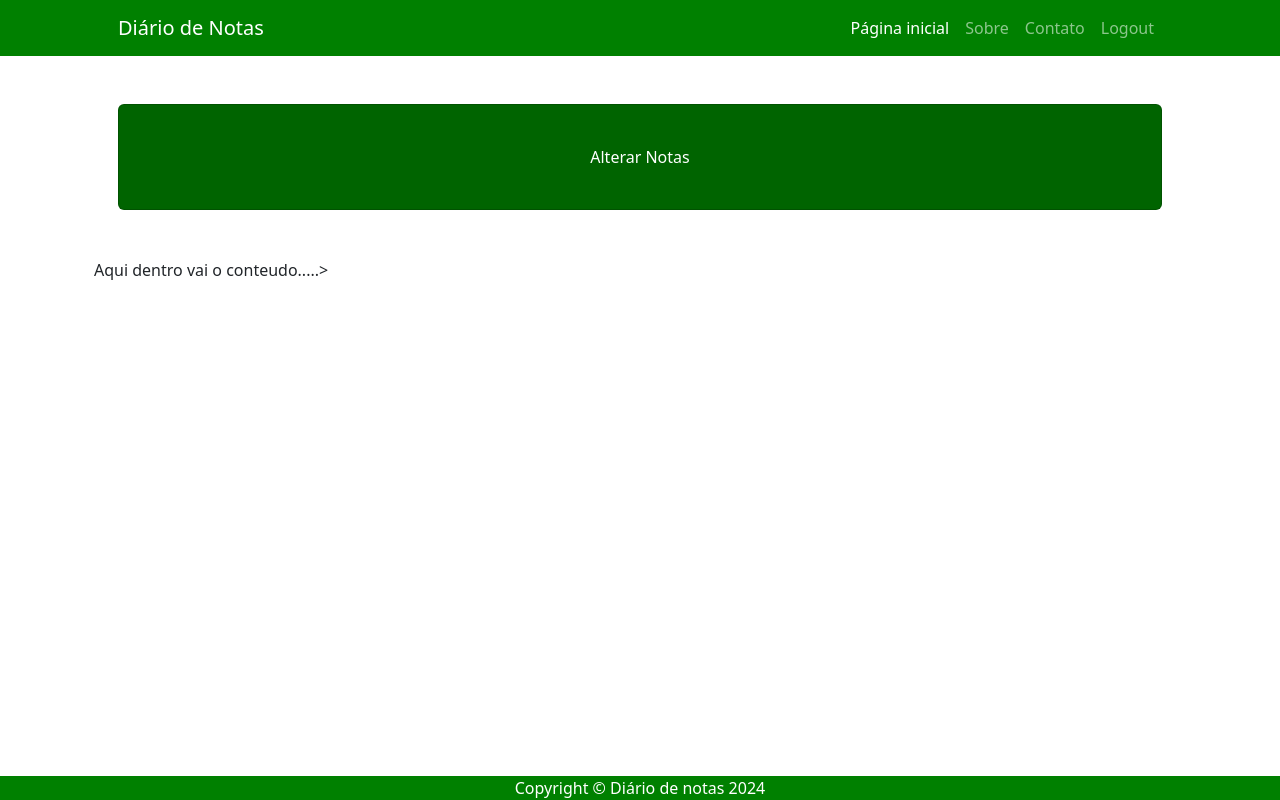
After one commit to JoaoMatheusSCAVALCANTE/novosite, a Django app: page /alterar/ in a window 1280 px wide. The commit adds this page. Run offline with Django 5.2, Linux system fonts and the light colour scheme; a user stored in the database is signed in; some libraries are stand-ins or nearby versions.

Commit message:
aula 29.08.2024

```diff
--- /dev/null
+++ b/usuarios/templates/usuarios/alterar.html
@@ -0,0 +1,4 @@
+{% extends 'usuarios/base.html' %}
+{% block aba %}Aterar Notas{% endblock %}
+{% block titulo %}Alterar Notas{% endblock %}
+{% block conteudo %}Aqui dentro vai o conteudo.....>{% endblock %}
--- a/usuarios/templates/usuarios/base.html
+++ b/usuarios/templates/usuarios/base.html
@@ -5,17 +5,17 @@
         <meta charset="UTF-8" />
         <meta name="viewport" content="width=device-width, initial-scale=1, shrink-to-fit=no" />
         <link href = "{% static 'css/bootstrap.min.css' %}" rel = "stylesheet">
-        <title>Template base</title>
+        <title>{% block aba %}Template base {% endblock %}</title>
     </head>
     <body>
         <!-- Responsive navbar-->
         <nav class="navbar navbar-expand-lg navbar-dark" style="background-color: #008000;">
             <div class="container px-5">
-                <a class="navbar-brand" href="#!">Diário de Notas</a>
+                <a class="navbar-brand" href="{% url 'home' %}">Diário de Notas</a>
                 <button class="navbar-toggler" type="button" data-bs-toggle="collapse" data-bs-target="#navbarSupportedContent" aria-controls="navbarSupportedContent" aria-expanded="false" aria-label="Toggle navigation"><span class="navbar-toggler-icon"></span></button>
                 <div class="collapse navbar-collapse" id="navbarSupportedContent">
                     <ul class="navbar-nav ms-auto mb-2 mb-lg-0">
-                        <li class="nav-item"><a class="nav-link active" aria-current="page" href="#!">Página inicial</a></li>
+                        <li class="nav-item"><a class="nav-link active" aria-current="page" href="{% url 'home' %}">Página inicial</a></li>
                         <li class="nav-item"><a class="nav-link" href="#!">Sobre</a></li>
                         <li class="nav-item"><a class="nav-link" href="#!">Contato</a></li>
                         <li class="nav-item"><a class="nav-link" href="#!">Logout</a></li>
@@ -28,17 +28,18 @@
 
             <!-- Call to Action-->
             <div class="card text-white my-5 py-4 text-center" style = "background-color: #006400;">
-                <div class="card-body"><p class="text-white m-0">Seja bem-vindo ao portal de notas, aqui você encotrará todos os dados das suas disciplinas</p></div>
+                <div class="card-body"><p class="text-white m-0">{% block titulo %}Seja bem-vindo ao portal de notas, aqui você encotrará todos os dados das suas disciplinas{% endblock %}</p></div>
             </div>
             <!-- Content Row-->
             <div class="row gx-4 gx-lg-5">
+                {% block conteudo %}
                 <div class="col-md-4 mb-5">
                     <div class="card h-100" style ="background-color: #d3d3d3;">
                         <div class="card-body" style ="background-color: #FFFFFF;">
                             <h2 class="card-title">Lançar Nota</h2>
                             <p class="card-text">Nesta opção você poderá lancar todas as notas referentes às suas disciplinas, discriminando todos os respectivos detalhes.</p>
                         </div>
-                        <div class="card-footer"><a class="btn btn-primary btn-sm" href="#!">Clique aqui!</a></div>
+                        <div class="card-footer"><a class="btn btn-primary btn-sm" href="{% url 'lancar' %}">Clique aqui!</a></div>
                     </div>
                 </div>
                 <div class="col-md-4 mb-5">
@@ -47,7 +48,7 @@
                             <h2 class="card-title">Alterar Notas</h2>
                             <p class="card-text">Nesta opção você podera alterar todas as notas já lançadas referente as duas disciplinas, inclusive excluir alguma nota.</p>
                         </div>
-                        <div class="card-footer"><a class="btn btn-primary btn-sm" href="#!">Clique aqui!</a></div>
+                        <div class="card-footer"><a class="btn btn-primary btn-sm" href="{% url 'alterar' %}">Clique aqui!</a></div>
                     </div>
                 </div>
                 <div class="col-md-4 mb-5">
@@ -56,9 +57,10 @@
                             <h2 class="card-title">Visualizar Notas</h2>
                             <p class="card-text">Nesta opção você poderá visualizar todas as notas já lançadas referentes às suas disciplinas</p>
                         </div>
-                        <div class="card-footer"><a class="btn btn-primary btn-sm" href="#!">Clique aqui!</a></div>
+                        <div class="card-footer"><a class="btn btn-primary btn-sm" href="{% url 'visualizar' %}">Clique aqui!</a></div>
                     </div>
                 </div>
+                {% endblock %}
             </div>
         </div>
         <!-- Footer-->
--- a/usuarios/templates/usuarios/home.html
+++ b/usuarios/templates/usuarios/home.html
@@ -1 +1,3 @@
 {% extends 'usuarios/base.html' %}
+
+{% block aba %}Página Inicial{% endblock %}
--- /dev/null
+++ b/usuarios/templates/usuarios/lancar.html
@@ -0,0 +1,4 @@
+{% extends 'usuarios/base.html' %}
+{% block aba %}Lançar Notas{% endblock %}
+{% block titulo %}Lançar Notas{% endblock %}
+{% block conteudo %}Aqui dentro vai o conteudo.....>{% endblock %}
--- /dev/null
+++ b/usuarios/templates/usuarios/visualizar.html
@@ -0,0 +1,4 @@
+{% extends 'usuarios/base.html' %}
+{% block aba %}Visualizar Notas{% endblock %}
+{% block titulo %}Visualizar Notas{% endblock %}
+{% block conteudo %}Aqui dentro vai o conteudo.....>{% endblock %}
--- a/usuarios/urls.py
+++ b/usuarios/urls.py
@@ -5,5 +5,8 @@ urlpatterns = [
     path('login/', views.login, name = 'login'),
     path('cadastro/', views.cadastro, name = 'cadastro'),
     path('home/', views.home, name ='home'),
+    path('lancar/', views.lancar, name ='lancar'),
+    path('alterar/', views.alterar, name = 'alterar'),
+    path('visualizar/', views.visualizar, name = 'visualizar'),
 
 ]
--- a/usuarios/views.py
+++ b/usuarios/views.py
@@ -39,4 +39,25 @@ def cadastro(request):
             return HttpResponse("Usuário cadastrado com sucesso!")
 
 def home(request):
-    return render(request, 'usuarios/home.html')
+    if request.user.is_authenticated:
+        return render(request, 'usuarios/home.html')
+    else:
+        return HttpResponse("Faça o login para acessar!")
+
+def lancar(request):
+    if request.user.is_authenticated:
+        return render(request, 'usuarios/lancar.html')
+    else:
+        return HttpResponse("Faça o login para acessar!")
+
+def alterar(request):
+    if request.user.is_authenticated:
+        return render(request, 'usuarios/alterar.html')
+    else:
+        return HttpResponse("Faça o login para acessar!")
+
+def visualizar(request):
+    if request.user.is_authenticated:
+        return render(request, 'usuarios/visualizar.html')
+    else:
+        return HttpResponse("Faça o login para acessar!")
```
